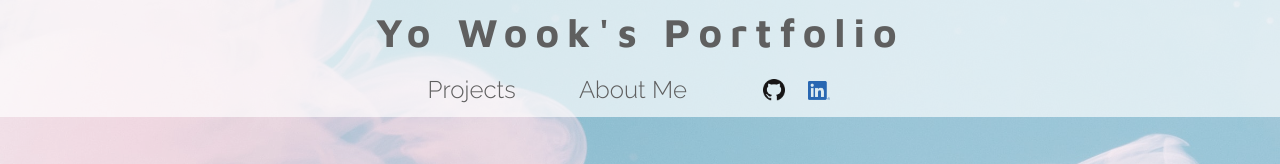
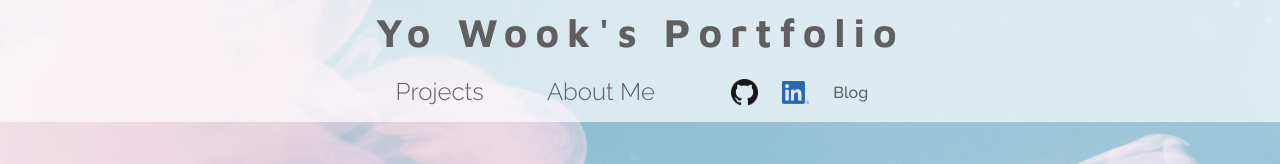
Before and after one commit to uk960214/PortfolioOfYoWook, a React (Create React App) app: page / in a window 1280 px wide. Shown: the top 164 px of the page. Built offline with nearby package versions, Linux system fonts and the light colour scheme.

Commit message:
add blog button to nav

```diff
--- a/src/Containers/InfoSection/InfoSection.elements.js
+++ b/src/Containers/InfoSection/InfoSection.elements.js
@@ -6,19 +6,26 @@ export const InfoContainer = styled.section`
 `;
 
 export const SocialLinksWrapper = styled.div`
-  width: 8vw;
+  width: 13vw;
 
   padding: 1vh 1vw;
 
   display: grid;
-  grid-template-columns: repeat(2, 1fr);
+  grid-template-columns: repeat(3, 1fr);
   grid-gap: 1vw;
   align-items: center;
+
+  @media screen and (min-width: 1920px) {
+    width: 10vw;
+  }
 `;
 
 export const SocialLink = styled.a`
   display: flex;
   align-items: center;
+  color: #5f5f5f;
+  text-decoration: none;
+
   img {
     width: 70%;
   }
--- a/src/Containers/InfoSection/InfoSection.js
+++ b/src/Containers/InfoSection/InfoSection.js
@@ -23,6 +23,9 @@ const InfoSection = () => {
           >
             <img src={linkedIn} alt="linkedIn" />
           </SocialLink>
+          <SocialLink href="https://uk960214.github.io/" target="_blank">
+            Blog
+          </SocialLink>
         </SocialLinksWrapper>
         {/* <ResumeButton>Download Resume</ResumeButton> */}
       </InfoContainer>
```
